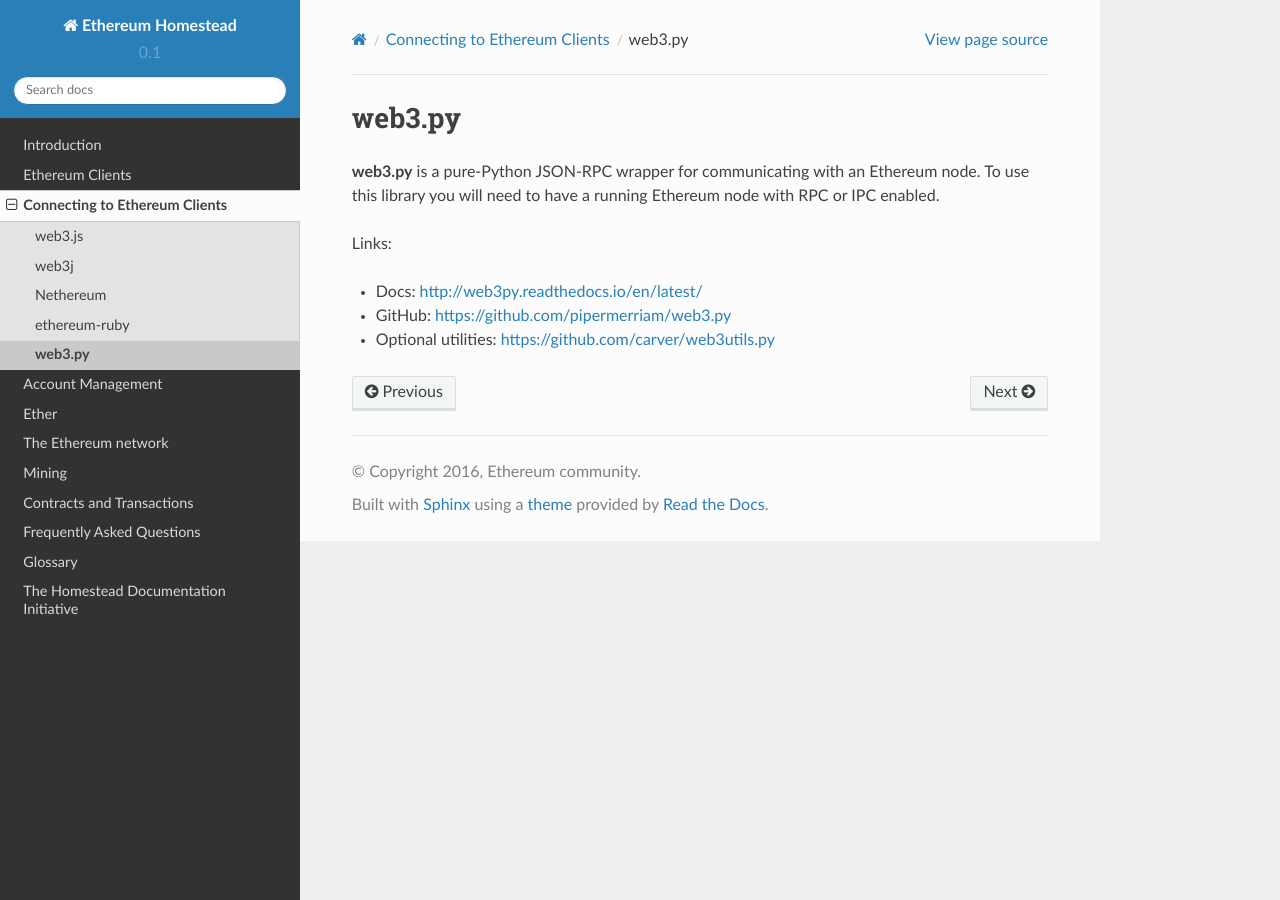
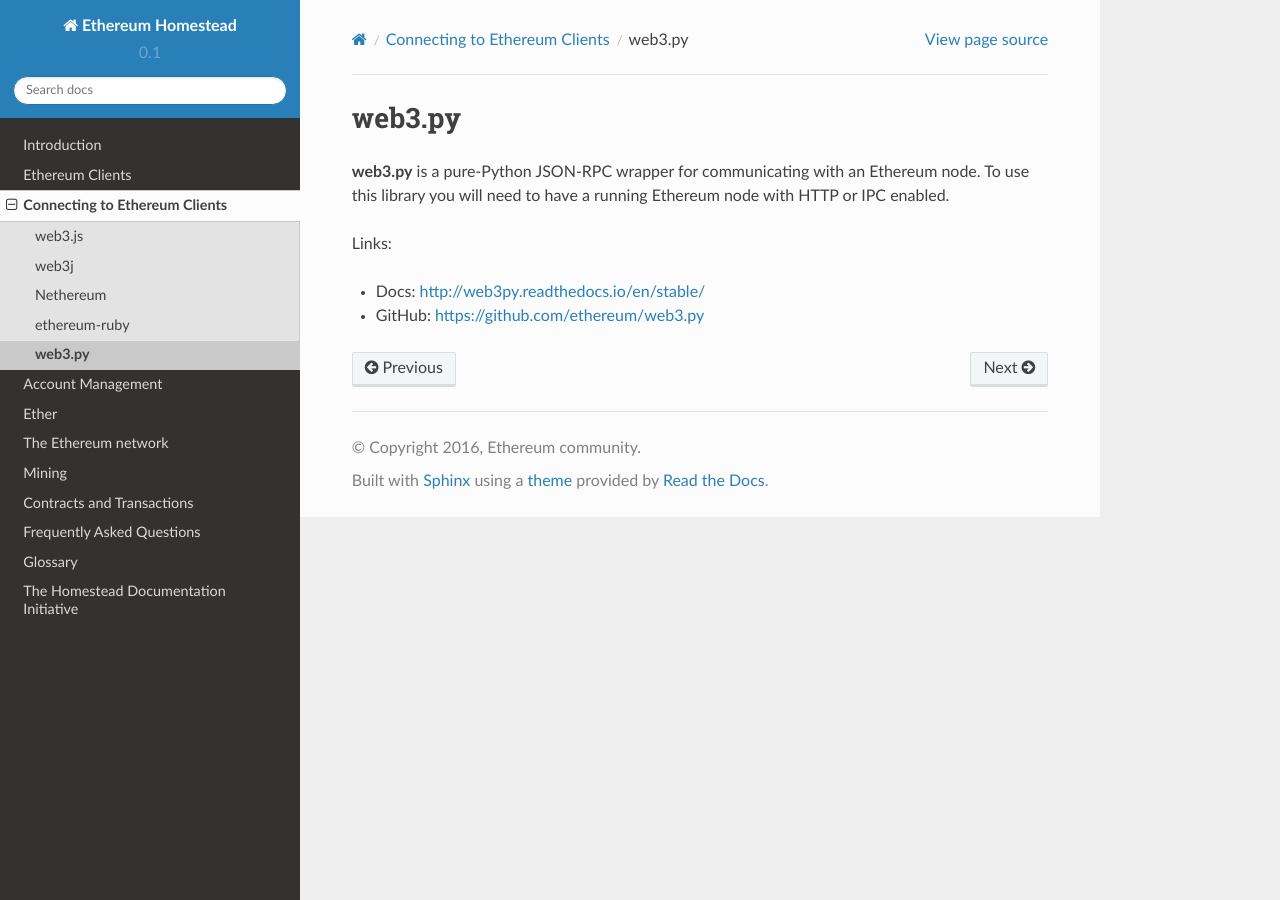
Before and after one commit to ethereum/homestead-guide, a Sphinx documentation site: the page built from source/connecting-to-clients/web3.py/index.rst, in a window 1280 px wide. Built offline with Sphinx 7.4.7 and the Read the Docs theme 2.0.0, drawn with Linux system fonts in a browser that asks for light colours.

Commit message:
web3py: update repository locations

```diff
--- a/source/connecting-to-clients/index.rst
+++ b/source/connecting-to-clients/index.rst
@@ -24,7 +24,7 @@
 +----------------------+------------+-----------------------------------------------+
 | :ref:`ethereum-ruby` | Ruby       | https://github.com/DigixGlobal/ethereum-ruby  |
 +----------------------+------------+-----------------------------------------------+
-| :ref:`web3.py`       | Python     | https://github.com/pipermerriam/web3.py       |
+| :ref:`web3.py`       | Python     | https://github.com/ethereum/web3.py           |
 +----------------------+------------+-----------------------------------------------+
 
 Information on each library is provided in the following sections:
--- a/source/connecting-to-clients/web3.py/index.rst
+++ b/source/connecting-to-clients/web3.py/index.rst
@@ -6,11 +6,10 @@
 
 **web3.py** is a pure-Python JSON-RPC wrapper for communicating with an
 Ethereum node. To use this library you will need to have a running Ethereum
-node with RPC or IPC enabled.
+node with HTTP or IPC enabled.
 
 
 Links:
 
-* Docs: http://web3py.readthedocs.io/en/latest/
-* GitHub: https://github.com/pipermerriam/web3.py
-* Optional utilities: https://github.com/carver/web3utils.py
+* Docs: http://web3py.readthedocs.io/en/stable/
+* GitHub: https://github.com/ethereum/web3.py
```
